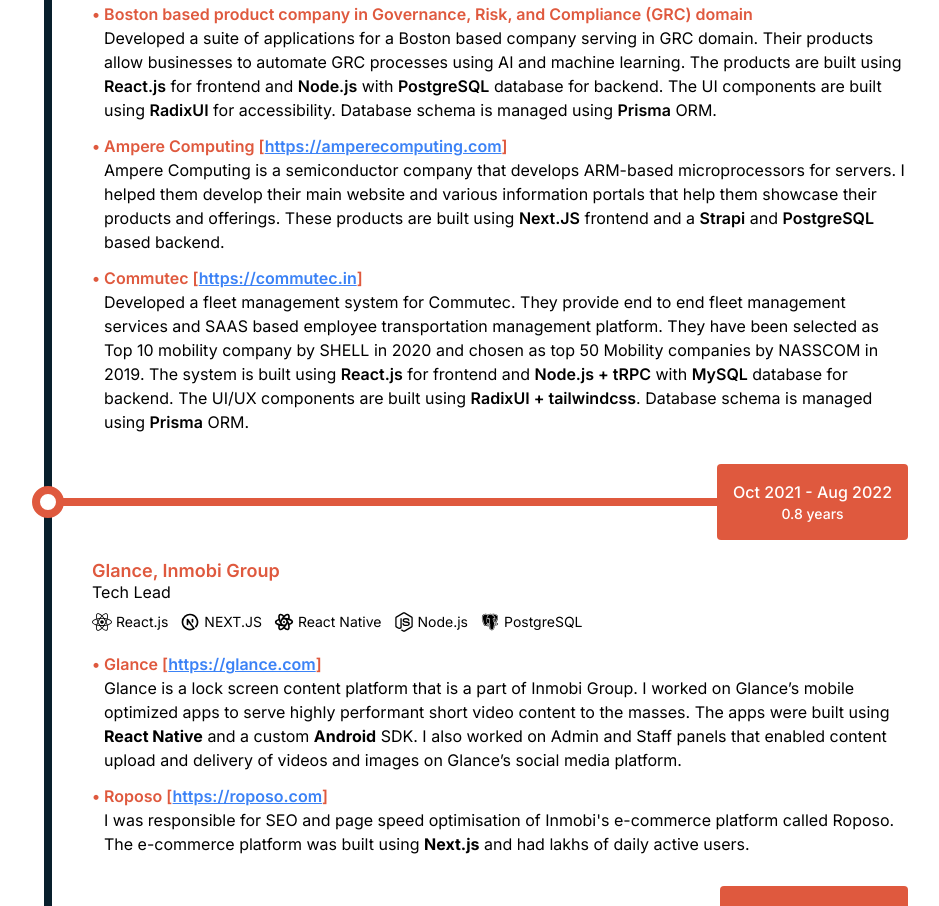
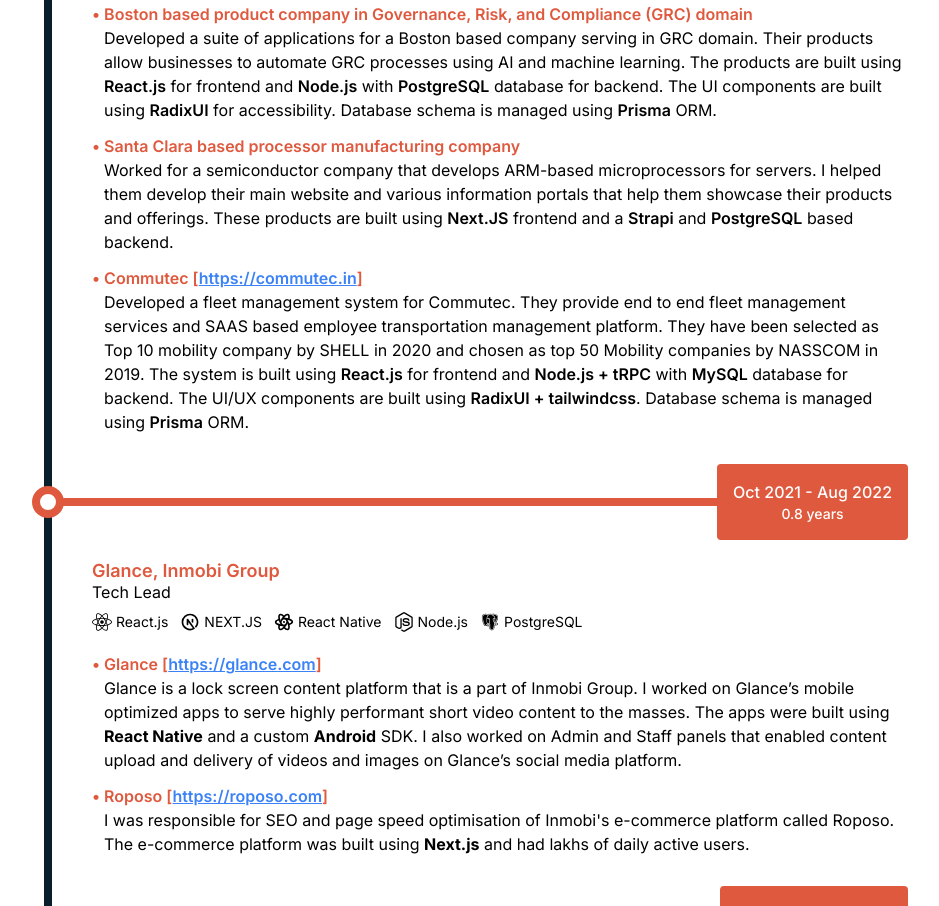
Before and after one commit to abhijit-ghogre/portfolio, a Next.js app: page / in a window 1280 px wide. Shown: the part 900-1806 px from the top of the page, without its empty margins (164-1103 px from the left). Built offline with nearby package versions, Linux system fonts and the light colour scheme.

Commit message:
Project info update

```diff
--- a/src/components/Timeline.tsx
+++ b/src/components/Timeline.tsx
@@ -28,10 +28,9 @@
           "Developed a suite of applications for a Boston based company serving in GRC domain. Their products allow businesses to automate GRC processes using AI and machine learning. The products are built using <span class='font-semibold'>React.js</span> for frontend and <span class='font-semibold'>Node.js</span> with <span class='font-semibold'>PostgreSQL</span> database for backend. The UI components are built using <span class='font-semibold'>RadixUI</span> for accessibility. Database schema is managed using <span class='font-semibold'>Prisma</span> ORM.",
       },
       {
-        title: "Ampere Computing",
-        website: "https://amperecomputing.com",
+        title: "Santa Clara based processor manufacturing company",
         description:
-          "Ampere Computing is a semiconductor company that develops ARM-based microprocessors for servers. I helped them develop their main website and various information portals that help them showcase their products and offerings. These products are built using <span class='font-semibold'>Next.JS</span> frontend and a <span class='font-semibold'>Strapi</span> and <span class='font-semibold'>PostgreSQL</span> based backend.",
+          "Worked for a semiconductor company that develops ARM-based microprocessors for servers. I helped them develop their main website and various information portals that help them showcase their products and offerings. These products are built using <span class='font-semibold'>Next.JS</span> frontend and a <span class='font-semibold'>Strapi</span> and <span class='font-semibold'>PostgreSQL</span> based backend.",
       },
       {
         title: "Commutec",
```
